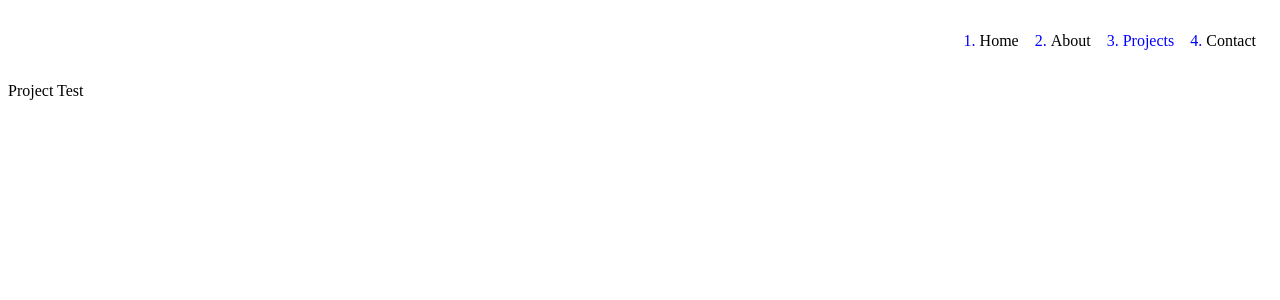
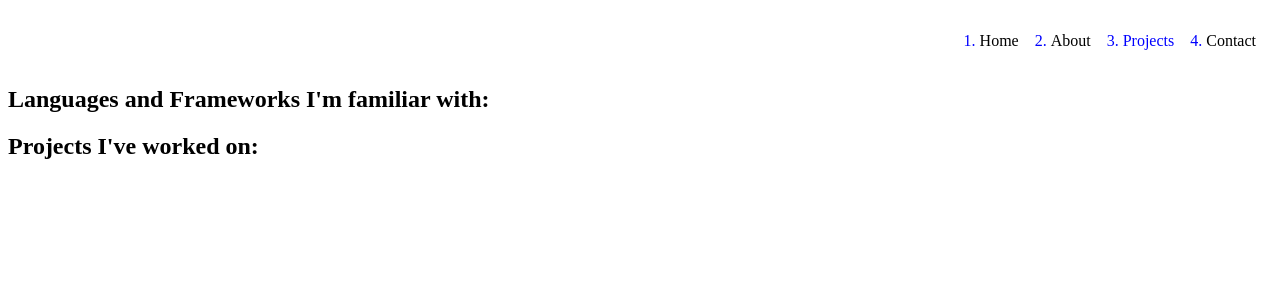
Before and after one commit to ebishiru/my-portfolio, a JavaScript app: page /Projects in a window 1280 px wide. Shown: the top 300 px of the page. Built offline with nearby package versions, Linux system fonts and the light colour scheme.

Commit message:
Added general content to Projects page & Contact page

```diff
--- a/src/components/Contact/index.js
+++ b/src/components/Contact/index.js
@@ -2,7 +2,14 @@
 
 const Contact = () => {
     return (
-        <p>Contact test</p>
+        <>
+            <h2>For all inquiries, please contact me through:</h2>
+            <ul>
+            </ul>
+            <h2>Or send me an email directly:</h2>
+            <form></form>
+        </>
+
     )
 }
 
--- a/src/components/Projects/index.js
+++ b/src/components/Projects/index.js
@@ -2,7 +2,11 @@
 
 const Projects = () => {
     return (
-        <p>Project Test</p>
+        <>
+        <h2>Languages and Frameworks I'm familiar with:</h2>
+        <ul></ul>
+        <h2>Projects I've worked on:</h2>
+        </>
     )
 }
 
```
